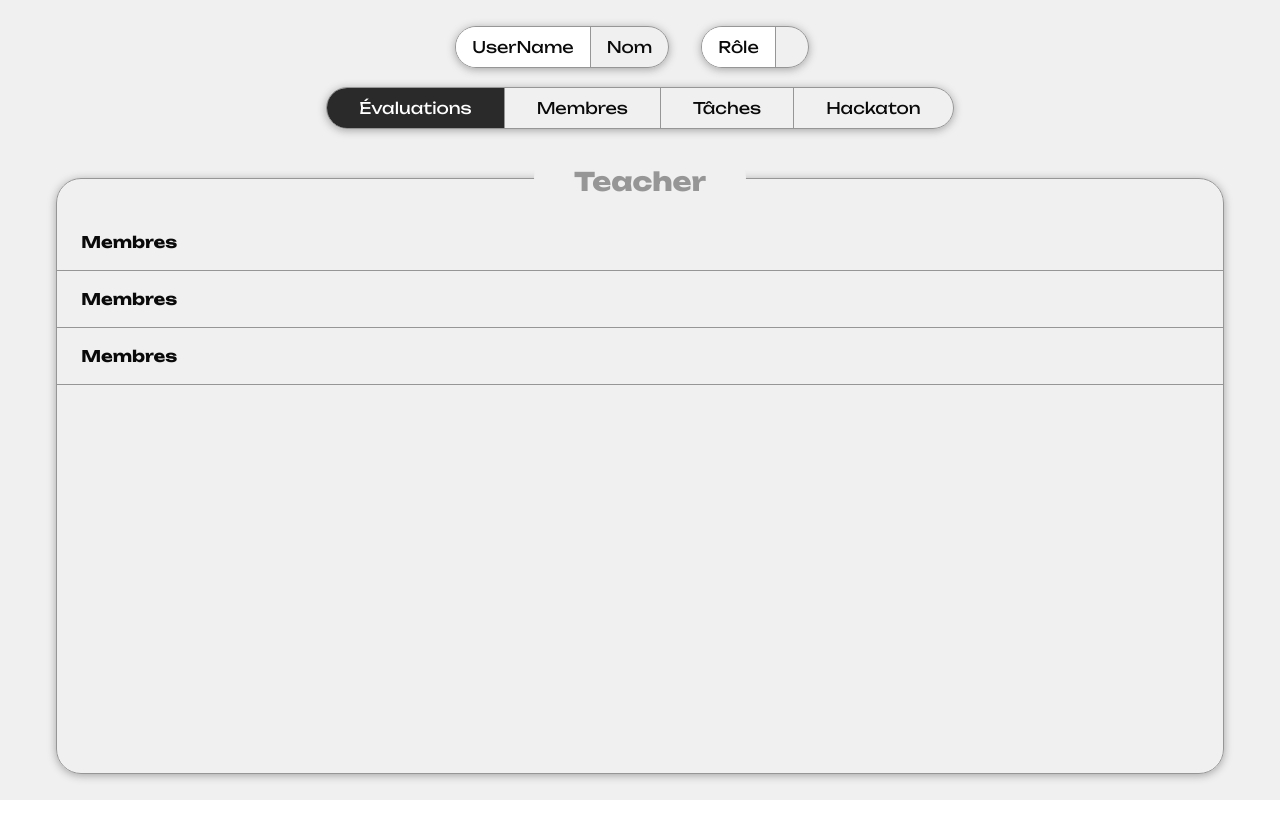
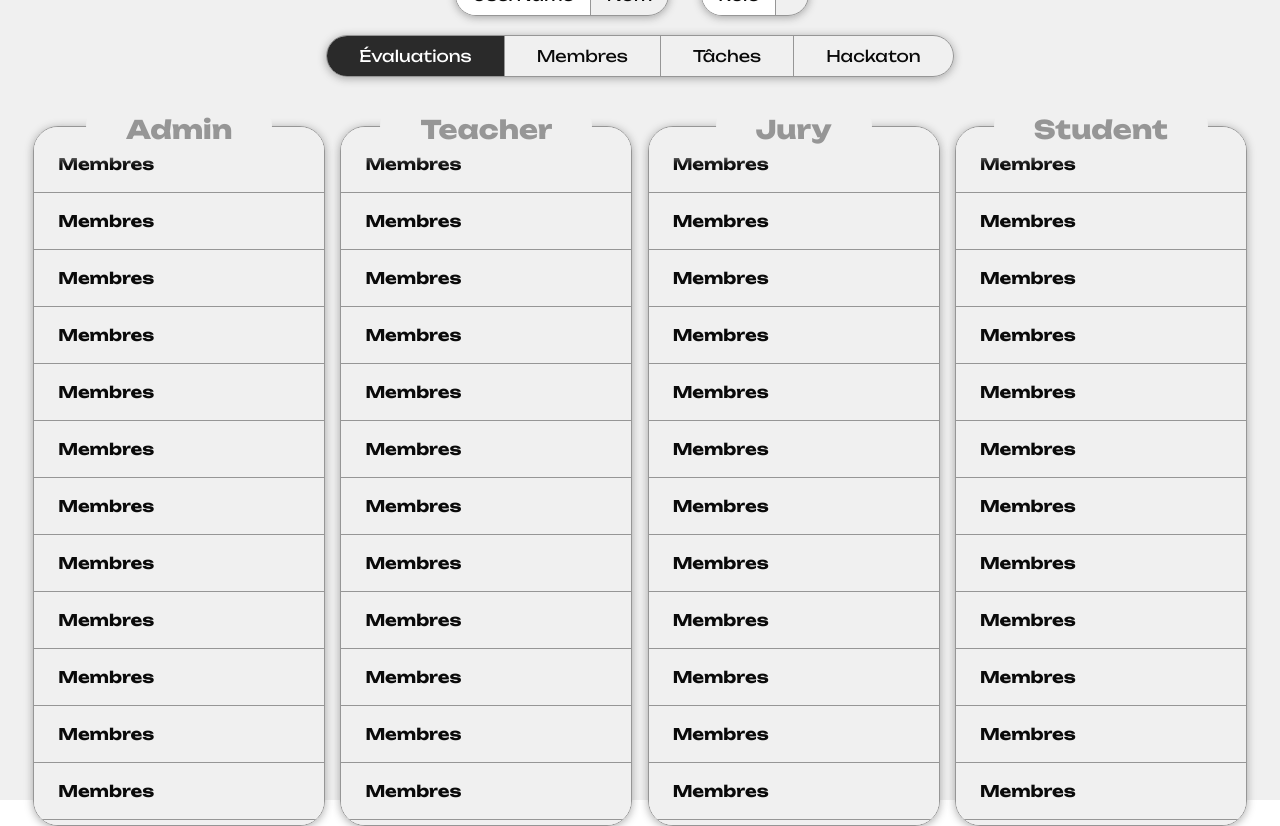
Before and after one commit to KEITA-Mohamed/hackathon, a Next.js app: page /dashboard/members in a window 1280 px wide. Before the commit the page ends 800 px from the top, so only its background shows below. Built offline with nearby package versions, Linux system fonts and the light colour scheme; no server answers.

Commit message:
work on dashboard

```diff
--- a/src/app/dashboard/members/page.tsx
+++ b/src/app/dashboard/members/page.tsx
@@ -6,11 +6,35 @@ export default function Dashboard () {
     return (
         <div id="main-container">
             <DashboardHeader />
-            <header>
-                <h1>Teacher
-                </h1>
-            </header>
-            <MembersList></MembersList>
+            <div id='member-lists-container'>
+                <div className='member-list'>
+                    <header>
+                        <h1>Admin</h1>
+                    </header>
+                    <MembersList />
+                </div>
+
+                <div className='member-list'>
+                    <header>
+                        <h1>Teacher</h1>
+                    </header>
+                    <MembersList />
+                </div>
+
+                <div className='member-list'>
+                    <header>
+                        <h1>Jury</h1>
+                    </header>
+                    <MembersList />
+                </div>
+
+                <div className='member-list'>
+                    <header>
+                        <h1>Student</h1>
+                    </header>
+                    <MembersList />
+                </div>
+            </div>
         </div>
     )
 }
--- a/src/app/dashboard/members/style.scss
+++ b/src/app/dashboard/members/style.scss
@@ -4,7 +4,22 @@
     @include mixin.flex(column, center, center);
     @include mixin.header;
 
+    header{
+        position: relative;
+        z-index: 1000;
+    }
+
     h1{
         padding-bottom: 0px !important
     }
 }
+
+#member-lists-container{
+    @include mixin.flex(row, center, center);
+    @include mixin.size(100%, 100%);
+
+    .member-list{
+        @include mixin.flex(column, center, center);
+        @include mixin.size(100%, 100%);
+    }
+}
--- a/src/app/globals.scss
+++ b/src/app/globals.scss
@@ -90,3 +90,12 @@ input, button, a{
 button{
   outline: none;
 }
+
+.shadow{
+  position: sticky;
+  z-index: 0;
+  top: 0;
+  height: 0px;
+  width: 100%;
+  box-shadow: 0px 0px 10px 20px var(--background);
+}
--- a/src/components/members-list/MembersList.tsx
+++ b/src/components/members-list/MembersList.tsx
@@ -5,6 +5,75 @@ export default function MembersList () {
     return (
         <section id='student-list'>
             <ul>
+                <div className='shadow'></div>
+                <li>
+                    <Link href="/history">
+                        Membres
+                    </Link>
+                </li>
+
+                <li>
+                    <Link href="/history">
+                        Membres
+                    </Link>
+                </li>
+
+                <li>
+                    <Link href="/history">
+                        Membres
+                    </Link>
+                </li>
+                <li>
+                    <Link href="/history">
+                        Membres
+                    </Link>
+                </li>
+
+                <li>
+                    <Link href="/history">
+                        Membres
+                    </Link>
+                </li>
+
+                <li>
+                    <Link href="/history">
+                        Membres
+                    </Link>
+                </li>
+                <li>
+                    <Link href="/history">
+                        Membres
+                    </Link>
+                </li>
+
+                <li>
+                    <Link href="/history">
+                        Membres
+                    </Link>
+                </li>
+
+                <li>
+                    <Link href="/history">
+                        Membres
+                    </Link>
+                </li>
+                <li>
+                    <Link href="/history">
+                        Membres
+                    </Link>
+                </li>
+
+                <li>
+                    <Link href="/history">
+                        Membres
+                    </Link>
+                </li>
+
+                <li>
+                    <Link href="/history">
+                        Membres
+                    </Link>
+                </li>
                 <li>
                     <Link href="/history">
                         Membres
--- a/src/components/members-list/style.scss
+++ b/src/components/members-list/style.scss
@@ -7,8 +7,9 @@
     overflow: hidden;
 
     ul{
+        @include mixin.size(100%, fit-content);
         padding-top: 3%;
-        @include mixin.size(100%, fit-content);
+        overflow: auto;
 
         h2{
             @include mixin.font('unbounded', 1.2em, 700);
```
